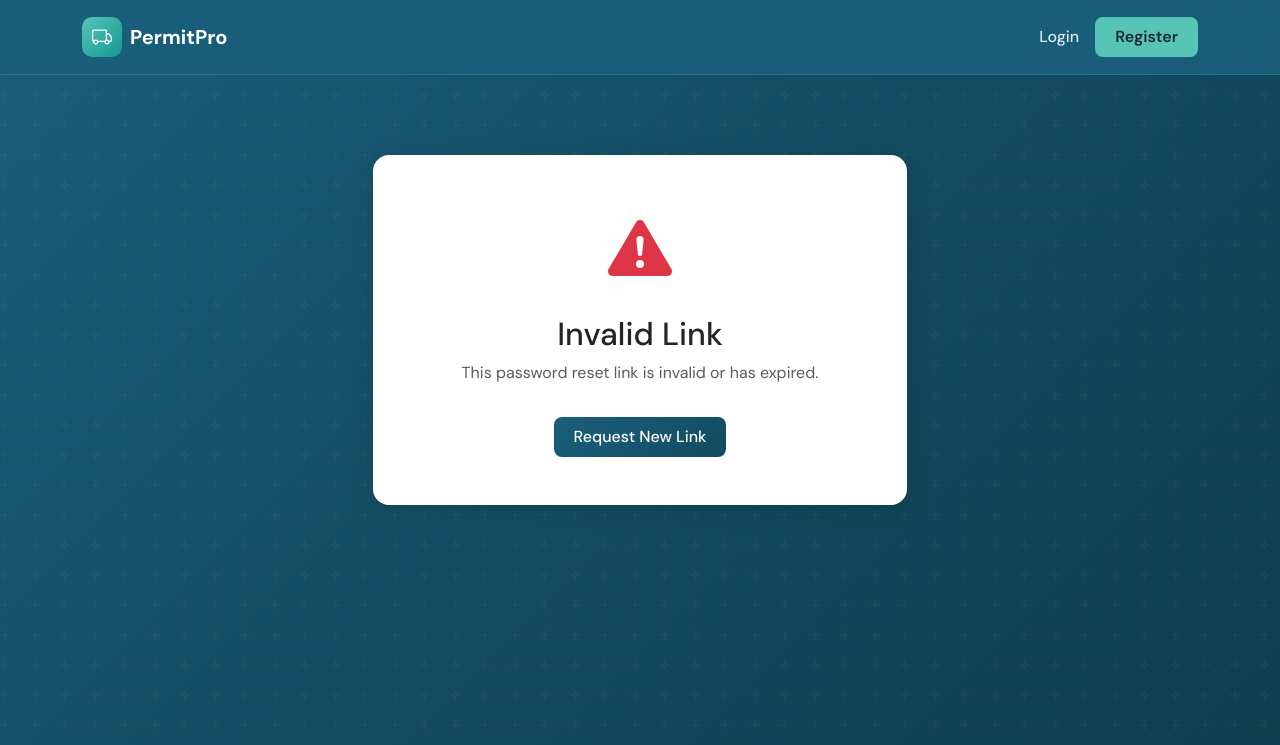
After one commit to lingvo88/permit_system, a Django app: page /accounts/password-reset-confirm/1/1/ in a window 1280 px wide. The commit adds this page. Shown: the top 745 px of the page. Run offline with Django 4.2, Linux system fonts and the light colour scheme; parts of the project's set-up code (start-up, migrations or seed data) failed here and were passed over.

Commit message:
Add password reset functionality via email

```diff
--- a/accounts/urls.py
+++ b/accounts/urls.py
@@ -1,4 +1,5 @@
-from django.urls import path
+from django.urls import path, reverse_lazy
+from django.contrib.auth import views as auth_views
 from . import views
 
 app_name = 'accounts'
@@ -8,4 +9,33 @@ urlpatterns = [
     path('logout/', views.CustomerLogoutView.as_view(), name='logout'),
     path('register/', views.CustomerRegisterView.as_view(), name='register'),
     path('profile/', views.profile_view, name='profile'),
+
+    # Password reset URLs
+    path('password-reset/',
+         auth_views.PasswordResetView.as_view(
+             template_name='accounts/password_reset.html',
+             email_template_name='accounts/password_reset_email.html',
+             subject_template_name='accounts/password_reset_subject.txt',
+             success_url=reverse_lazy('accounts:password_reset_done'),
+         ),
+         name='password_reset'),
+
+    path('password-reset/done/',
+         auth_views.PasswordResetDoneView.as_view(
+             template_name='accounts/password_reset_done.html'
+         ),
+         name='password_reset_done'),
+
+    path('password-reset-confirm/<uidb64>/<token>/',
+         auth_views.PasswordResetConfirmView.as_view(
+             template_name='accounts/password_reset_confirm.html',
+             success_url=reverse_lazy('accounts:password_reset_complete'),
+         ),
+         name='password_reset_confirm'),
+
+    path('password-reset-complete/',
+         auth_views.PasswordResetCompleteView.as_view(
+             template_name='accounts/password_reset_complete.html'
+         ),
+         name='password_reset_complete'),
 ]
--- /dev/null
+++ b/templates/accounts/password_reset_confirm.html
@@ -0,0 +1,56 @@
+{% extends 'base.html' %}
+
+{% block title %}Set New Password - PermitPro{% endblock %}
+
+{% block content %}
+<div class="container mt-5">
+    <div class="row justify-content-center">
+        <div class="col-md-6">
+            <div class="card">
+                <div class="card-body p-5">
+                    {% if validlink %}
+                        <div class="text-center mb-4">
+                            <i class="bi bi-key-fill" style="font-size: 3rem; color: var(--primary);"></i>
+                            <h2 class="mt-3">Set New Password</h2>
+                            <p class="text-muted">Please enter your new password.</p>
+                        </div>
+
+                        <form method="post">
+                            {% csrf_token %}
+
+                            <div class="mb-3">
+                                <label for="id_new_password1" class="form-label">New Password</label>
+                                <input type="password" name="new_password1" class="form-control" id="id_new_password1" required>
+                            </div>
+
+                            <div class="mb-3">
+                                <label for="id_new_password2" class="form-label">Confirm New Password</label>
+                                <input type="password" name="new_password2" class="form-control" id="id_new_password2" required>
+                            </div>
+
+                            {% if form.errors %}
+                            <div class="alert alert-danger">
+                                {{ form.errors }}
+                            </div>
+                            {% endif %}
+
+                            <button type="submit" class="btn btn-primary w-100">
+                                <i class="bi bi-check-circle me-2"></i>Reset Password
+                            </button>
+                        </form>
+                    {% else %}
+                        <div class="text-center">
+                            <i class="bi bi-exclamation-triangle-fill text-danger" style="font-size: 4rem;"></i>
+                            <h2 class="mt-3">Invalid Link</h2>
+                            <p class="text-muted">This password reset link is invalid or has expired.</p>
+                            <a href="{% url 'accounts:password_reset' %}" class="btn btn-primary mt-3">
+                                Request New Link
+                            </a>
+                        </div>
+                    {% endif %}
+                </div>
+            </div>
+        </div>
+    </div>
+</div>
+{% endblock %}
--- /dev/null
+++ b/templates/accounts/password_reset_subject.txt
@@ -0,0 +1 @@
+Reset your PermitPro password
```
Also changed, not shown: permit_system/settings.py (+14 -0 lines), templates/accounts/login.html (+6 -1 lines), templates/accounts/password_reset.html (added, +47 -0 lines), templates/accounts/password_reset_complete.html (added, +24 -0 lines), templates/accounts/password_reset_done.html (added, +24 -0 lines), templates/accounts/password_reset_email.html (added, +12 -0 lines).
